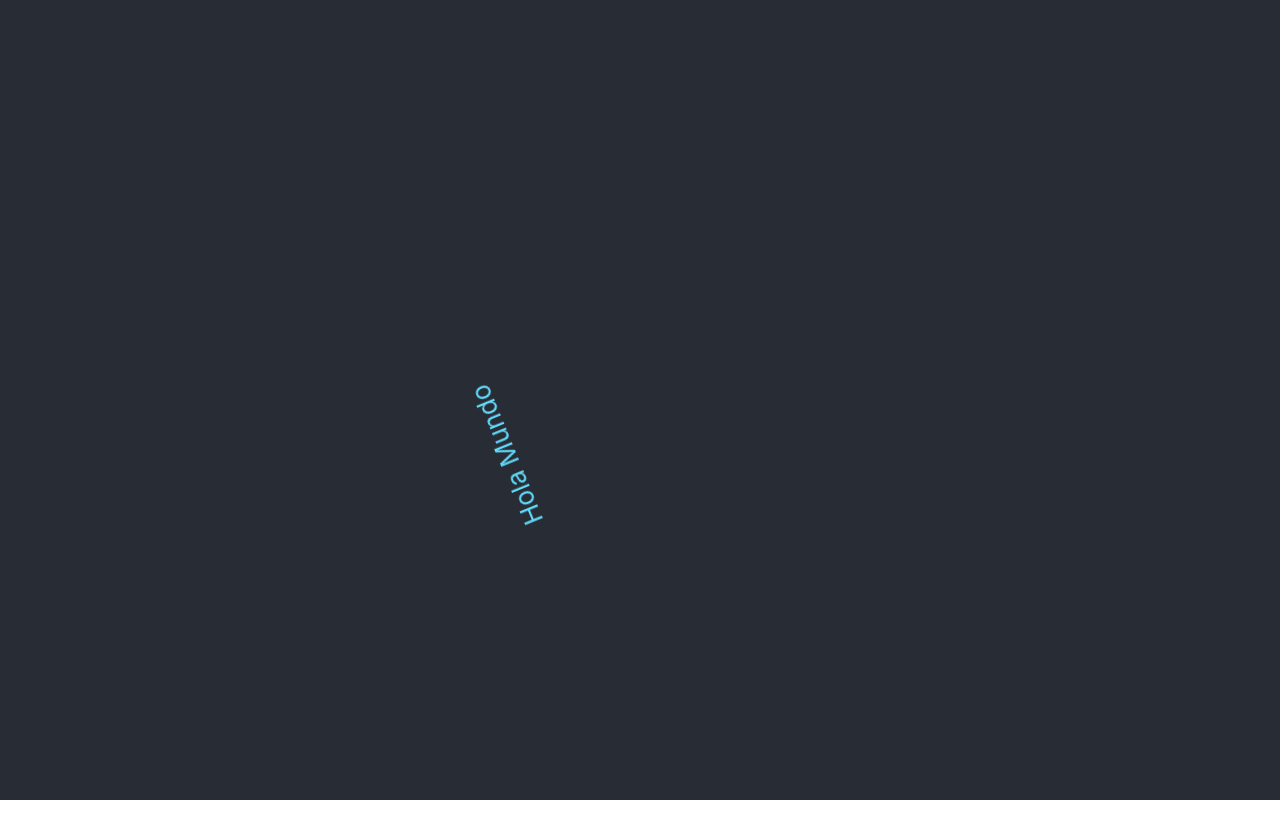
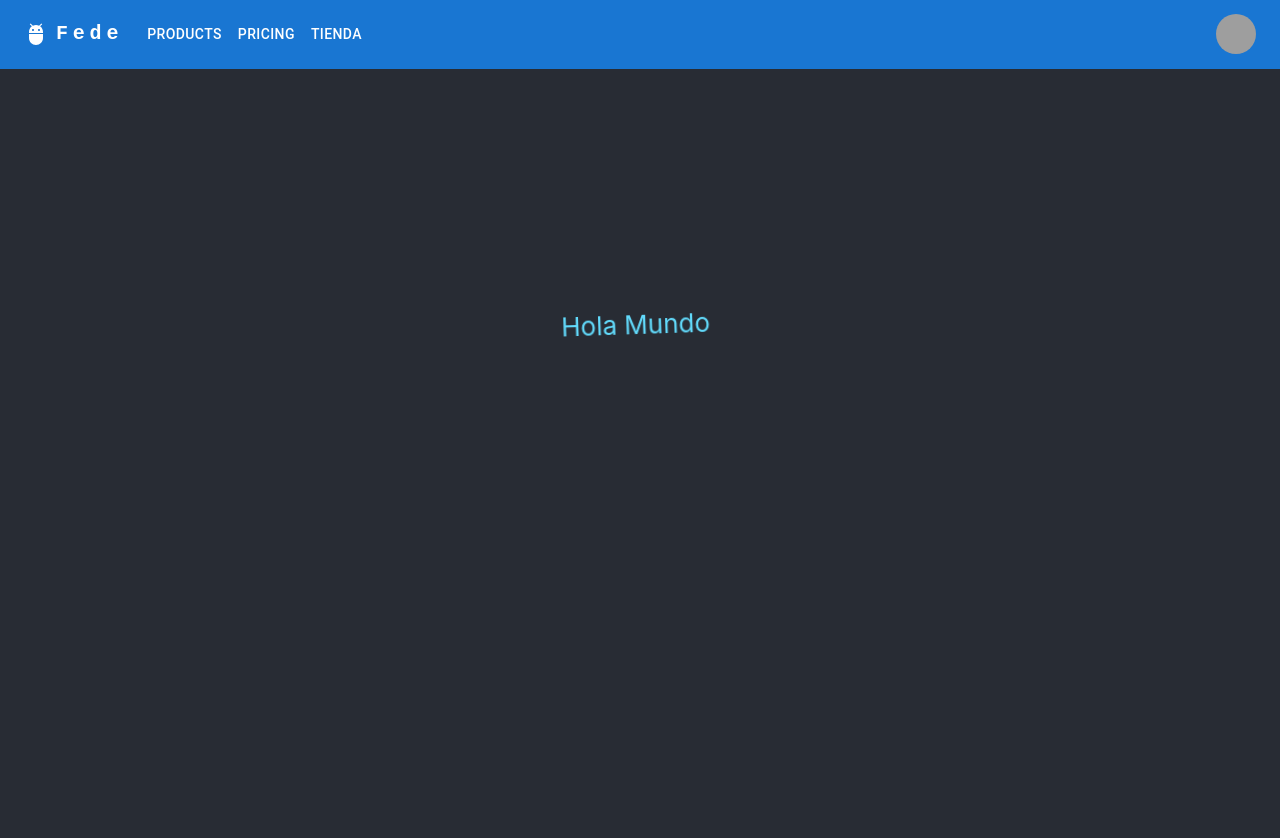
Before and after one commit to reddodragon/tienda-Ameratte, a React (Create React App) app: page / in a window 1280 px wide. Shown: the top 838 px of the page. Before the commit the page ends 800 px from the top, so only its background shows below. Built offline with nearby package versions, Linux system fonts and the light colour scheme; grey boxes are pictures that could not be loaded.

Commit message:
agregando carpeta components y navbar

```diff
--- a/package.json
+++ b/package.json
@@ -3,6 +3,10 @@
   "version": "0.1.0",
   "private": true,
   "dependencies": {
+    "@emotion/react": "^11.9.0",
+    "@emotion/styled": "^11.8.1",
+    "@mui/icons-material": "^5.8.3",
+    "@mui/material": "^5.8.3",
     "@testing-library/jest-dom": "^5.16.4",
     "@testing-library/react": "^13.3.0",
     "@testing-library/user-event": "^13.5.0",
--- a/src/App.js
+++ b/src/App.js
@@ -1,8 +1,10 @@
 import './App.css';
-
+import ResponsiveAppBar from './components/NavBar'
 function App() {
   return (
+
     <div className="App">
+      <ResponsiveAppBar></ResponsiveAppBar>
       <header className="App-header">
         <p className="App-logo" alt="logo">Hola Mundo</p>
       </header>
--- /dev/null
+++ b/src/components/NavBar.jsx
@@ -0,0 +1,132 @@
+import * as React from 'react';
+import AppBar from '@mui/material/AppBar';
+import Box from '@mui/material/Box';
+import Toolbar from '@mui/material/Toolbar';
+import IconButton from '@mui/material/IconButton';
+import Typography from '@mui/material/Typography';
+import Menu from '@mui/material/Menu';
+import MenuIcon from '@mui/icons-material/Menu';
+import Container from '@mui/material/Container';
+import Avatar from '@mui/material/Avatar';
+import Button from '@mui/material/Button';
+import Tooltip from '@mui/material/Tooltip';
+import MenuItem from '@mui/material/MenuItem';
+import AdbIcon from '@mui/icons-material/Adb';
+
+const pages = ['Products', 'Pricing', 'Tienda'];
+
+
+const ResponsiveAppBar = () => {
+  const [anchorElNav, setAnchorElNav] = React.useState(null);
+
+
+  const handleOpenNavMenu = (event) => {
+    setAnchorElNav(event.currentTarget);
+  };
+
+
+  const handleCloseNavMenu = () => {
+    setAnchorElNav(null);
+  };
+
+
+
+  return (
+    <AppBar position="static">
+      <Container maxWidth="xl">
+        <Toolbar disableGutters>
+          <AdbIcon sx={{ display: { xs: 'none', md: 'flex' }, mr: 1 }} />
+          <Typography
+            variant="h6"
+            noWrap
+            component="a"
+            href="/"
+            sx={{
+              mr: 2,
+              display: { xs: 'none', md: 'flex' },
+              fontFamily: 'monospace',
+              fontWeight: 700,
+              letterSpacing: '.3rem',
+              color: 'inherit',
+              textDecoration: 'none',
+            }}
+          >
+            Fede
+          </Typography>
+
+          <Box sx={{ flexGrow: 1, display: { xs: 'flex', md: 'none' } }}>
+            <IconButton
+              size="large"
+              aria-label="account of current user"
+              aria-controls="menu-appbar"
+              aria-haspopup="true"
+              onClick={handleOpenNavMenu}
+              color="inherit"
+            >
+              <MenuIcon />
+            </IconButton>
+            <Menu
+              id="menu-appbar"
+              anchorEl={anchorElNav}
+              anchorOrigin={{
+                vertical: 'bottom',
+                horizontal: 'left',
+              }}
+              keepMounted
+              transformOrigin={{
+                vertical: 'top',
+                horizontal: 'left',
+              }}
+              open={Boolean(anchorElNav)}
+              onClose={handleCloseNavMenu}
+              sx={{
+                display: { xs: 'block', md: 'none' },
+              }}
+            >
+              {pages.map((page) => (
+                <MenuItem key={page} onClick={handleCloseNavMenu}>
+                  <Typography textAlign="center">{page}</Typography>
+                </MenuItem>
+              ))}
+            </Menu>
+          </Box>
+          <AdbIcon sx={{ display: { xs: 'flex', md: 'none' }, mr: 1 }} />
+          <Typography
+            variant="h5"
+            noWrap
+            component="a"
+            href=""
+            sx={{
+              mr: 2,
+              display: { xs: 'flex', md: 'none' },
+              flexGrow: 1,
+              fontFamily: 'monospace',
+              fontWeight: 700,
+              letterSpacing: '.3rem',
+              color: 'inherit',
+              textDecoration: 'none',
+            }}
+          >
+            LOGO
+          </Typography>
+          <Box sx={{ flexGrow: 1, display: { xs: 'none', md: 'flex' } }}>
+            {pages.map((page) => (
+              <Button
+                key={page}
+                onClick={handleCloseNavMenu}
+                sx={{ my: 2, color: 'white', display: 'block' }}
+              >
+                {page}
+              </Button>
+            ))}
+          </Box>
+
+          <Box sx={{ flexGrow: 0 }}>
+                <Avatar alt="Remy Sharp" src="/static/images/avatar/2.jpg" />
+          </Box>
+        </Toolbar>
+      </Container>
+    </AppBar>
+  );
+};
+export default ResponsiveAppBar;
```
Also changed, not shown: 1 other file (tests, documents, lock files or other folders).
